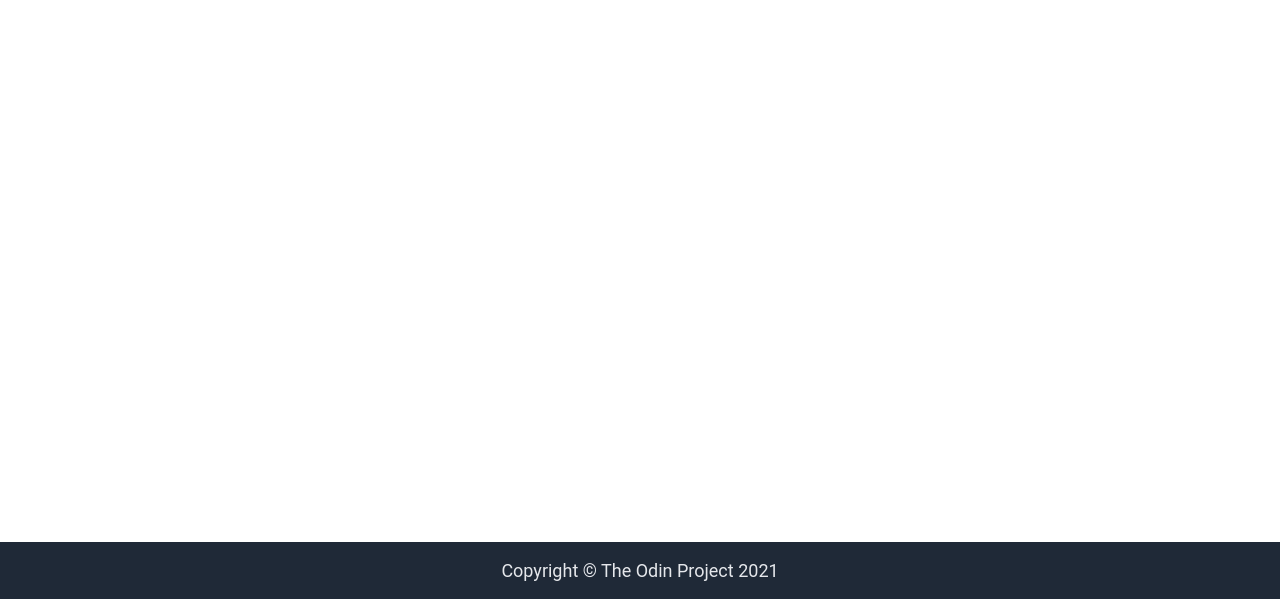
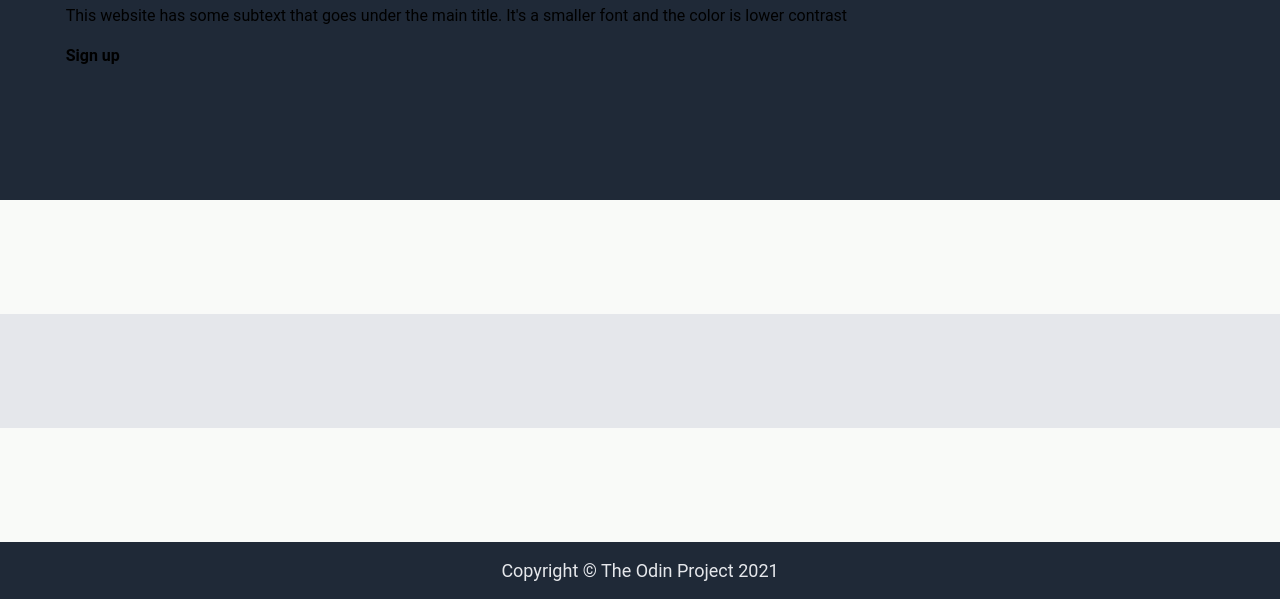
Before and after one commit to Yahska-0818/Landing-page, a plain HTML site: page index.html in a window 1280 px wide. Shown: the part 201-800 px from the top of the page. Drawn offline with Linux system fonts and the light colour scheme.

Commit message:
Added styling for main content on the page

```diff
--- a/index.html
+++ b/index.html
@@ -20,7 +20,16 @@
         </div>
     </div>
     <div class="main">
-        <div class="intro"></div>
+        <div class="intro">
+            <div class="main-left">
+                <h1>This website is awesome</h1>
+                <p>This website has some subtext that goes under the main title. It's a smaller font and the color is lower contrast</p>
+                <h4>Sign up</h4>
+            </div>
+            <div class="main-right">
+                <p>this is a placeholder for an image</p>
+            </div>
+        </div>
         <div class="info"></div>
         <div class="quote"></div>
         <div class="signup"></div>
--- a/style.css
+++ b/style.css
@@ -45,3 +45,31 @@ a {
     justify-content: center;
     align-items: center;
 }
+
+.main {
+    display: flex;
+    flex-direction: column;
+}
+
+.intro {
+    background-color: #1F2937;
+    flex: 1;
+    display: flex;
+    justify-content: space-around;
+    padding-top: 50px;
+}
+
+.info {
+    background-color: #f9faf8;
+    flex: 1;
+}
+
+.quote {
+    background-color: #e5e7eb;
+    flex: 1;
+}
+
+.signup {
+    background-color: #f9faf8;
+    flex: 1;
+}
```
